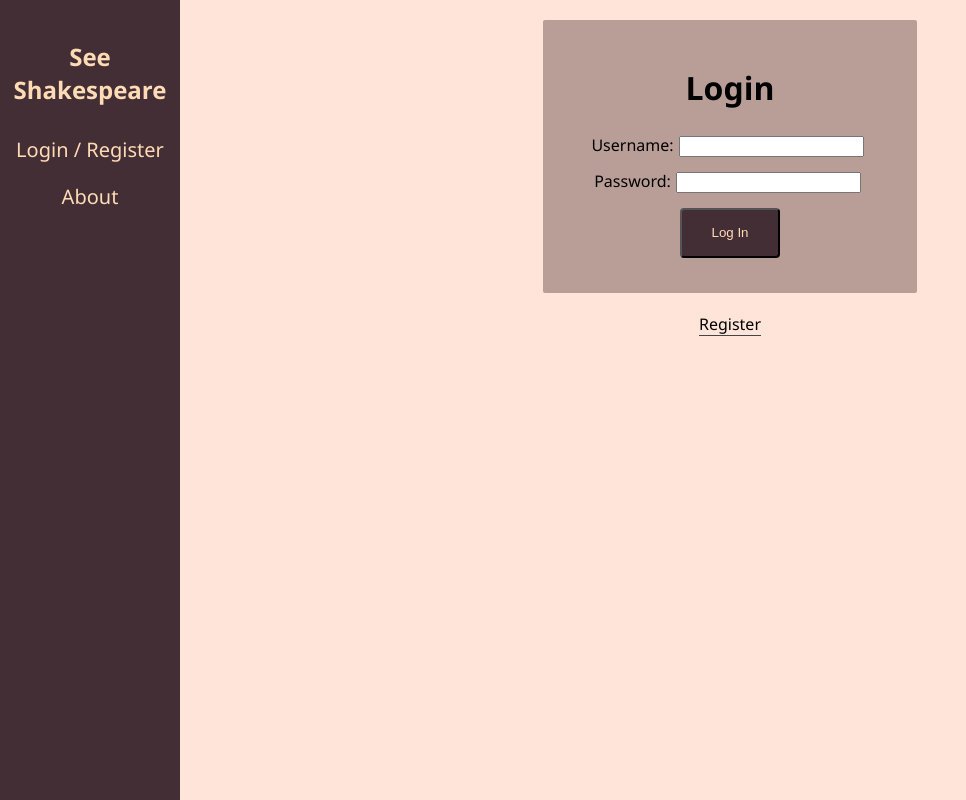
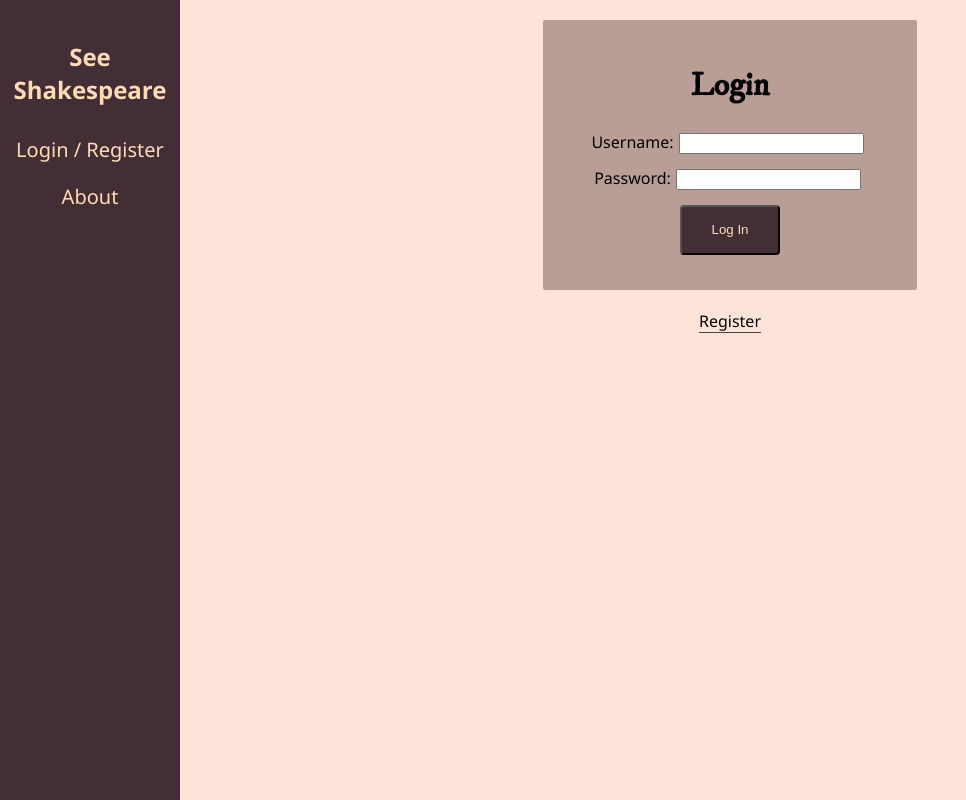
Before and after one commit to LexChudzik/shakespeare-app, a React (Create React App) app: page /#/stats in a window 1280 px wide. Before the commit this address led to /#/home. Shown: the whole page, without its empty margins (0-966 px from the left). Built offline with nearby package versions, Linux system fonts and the light colour scheme; no server answers.

Commit message:
added font

```diff
--- a/public/index.html
+++ b/public/index.html
@@ -2,10 +2,14 @@
 <html lang="en">
   <head>
     <meta charset="utf-8">
+    <link href="https://fonts.googleapis.com/css?family=IM+Fell+DW+Pica" rel="stylesheet">
     <meta name="viewport" content="width=device-width, initial-scale=1, shrink-to-fit=no">
     <meta name="theme-color" content="#000000">
-
-    <title>App</title>
+    <meta
+      name="viewport"
+      content="minimum-scale=1, initial-scale=1, width=device-width, shrink-to-fit=no"
+    />
+    <title>See Shakespeare</title>
   </head>
   <body>
     <noscript>
--- a/src/components/App/App.css
+++ b/src/components/App/App.css
@@ -6,6 +6,7 @@ body {
 
 h1 {
     text-align: center;
+    font-family: 'IM Fell DW Pica', serif;
 }
 
 .alert {
--- a/src/components/Stats/Stats.js
+++ b/src/components/Stats/Stats.js
@@ -1,6 +1,6 @@
 import React, { Component } from 'react';
 import {connect} from 'react-redux';
-import Chart from 'chart.js';
+//import Chart from 'chart.js';
 
 class Stats extends Component {
 
```
